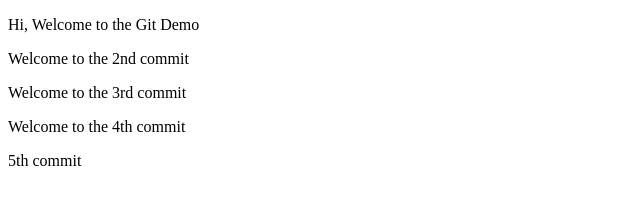
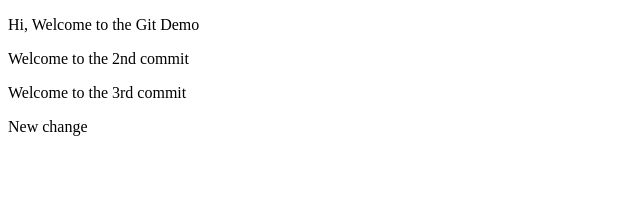
Before and after one commit to yojana08/Devops, a plain HTML site: page air2/index.html in a window 1280 px wide. Shown: the whole page, without its empty margins (0-640 px from the left). Drawn offline with Linux system fonts and the light colour scheme.

Commit message:
added new changes in hello fie

```diff
--- a/air2/index.html
+++ b/air2/index.html
@@ -9,7 +9,6 @@
     <p>Hi, Welcome to the Git Demo</p>
     <p>Welcome to the 2nd commit</p>
     <p>Welcome to the 3rd commit</p>
-    <p>Welcome to the 4th commit</p>
-    <p>5th commit</p>
+    <p>New change</p>
 </body>
 </html>
```
Also changed, not shown: air2/hello.txt.
